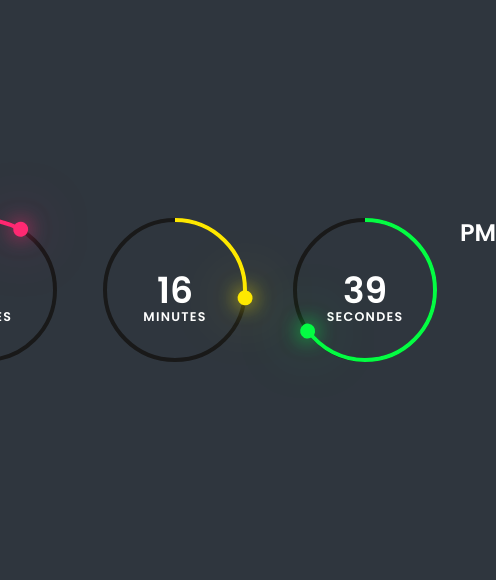
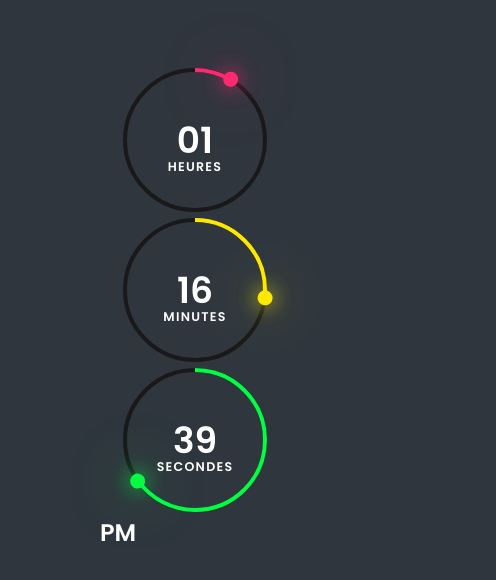
Before and after one commit to allp770/horloge-digital, a plain HTML site: page index.html in a window 390 px wide. Shown: the part 132-712 px from the top of the page, 496 px wide, since content can reach past the window. Drawn offline with Linux system fonts and the light colour scheme.

Commit message:
Update style.css

```diff
--- a/style.css
+++ b/style.css
@@ -94,3 +94,11 @@ body
     box-shadow: 0 0 20px var(--clr),
     0 0 60px var(--clr);
 }
+
+@media screen and (max-width:680px){
+    #time{
+        display: block;
+        flex-wrap: wrap;
+        flex-direction: column;
+    }
+}
```
